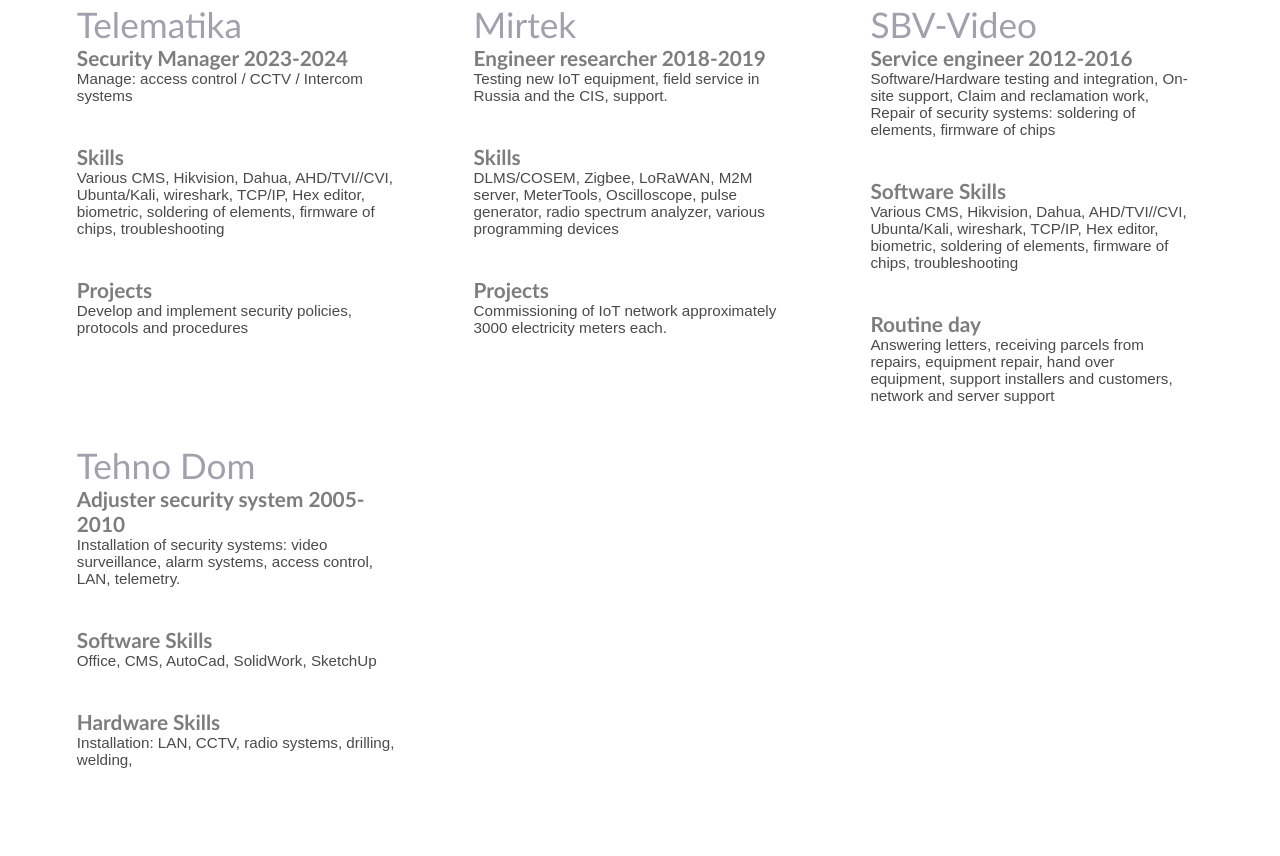
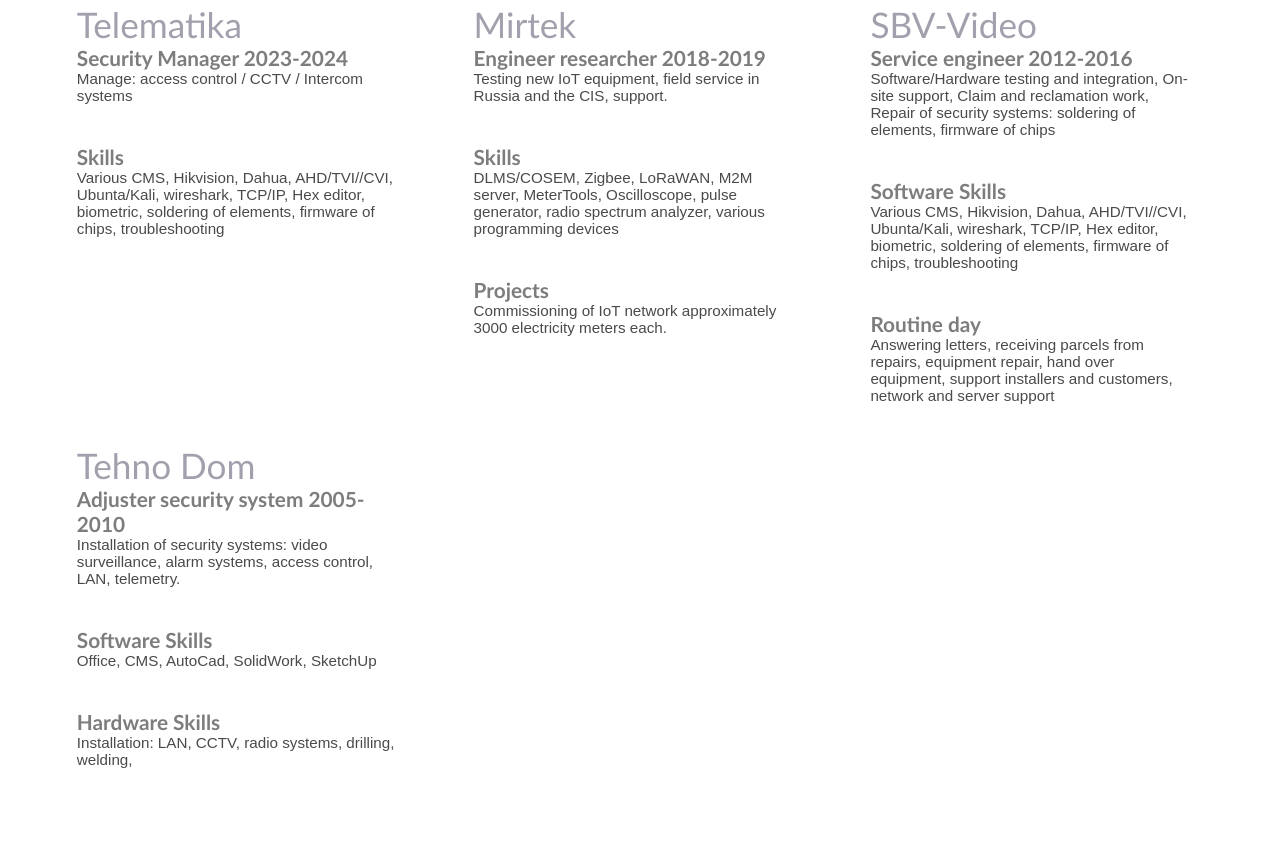
Before and after one commit to kraislerrr/cv, a plain HTML site: page index.html in a window 1280 px wide. Shown: the part 1590-2446 px from the top of the page. Drawn offline with nearby package versions, Linux system fonts and the light colour scheme; a web font is replaced by a local one.

Commit message:
Update index.html

```diff
--- a/index.html
+++ b/index.html
@@ -55,8 +55,6 @@
       <span class="heading">Skills</span>
       <p>Various CMS, Hikvision, Dahua, AHD/TVI//CVI, Ubunta/Kali, wireshark, TCP/IP, Hex editor, biometric,
         soldering of elements, firmware of chips, troubleshooting </p>
-      <span class="heading">Projects</span>
-      <p>Develop and implement security policies, protocols and procedures</p>
     </div>
     <div>
       <a href="https://mirtekgroup.com/"><span class="title">Mirtek</span></a><br>
```
